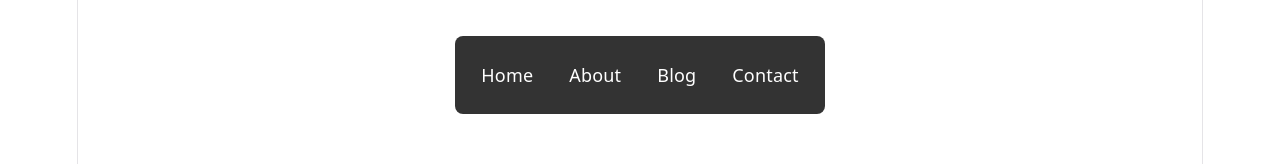
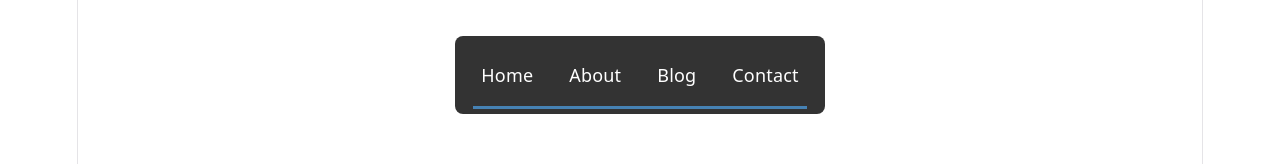
Before and after one commit to BAsnetSujan420/new-feature-2024, a React (Vite) app: page / in a window 1280 px wide. Shown: the top 164 px of the page. Built offline with nearby package versions, Linux system fonts and the light colour scheme.

Commit message:
hover effect on nav links with anchor

```diff
--- a/src/components/Navbar.jsx
+++ b/src/components/Navbar.jsx
@@ -8,7 +8,19 @@ const Wrapper = styled.nav`
   background: hsl(0 0% 0% / 0.8);
   padding: 8px;
   border-radius: 8px;
-  position: relative;
+  anchor-name: --hovered-link;
+
+  &::after {
+    content: '';
+    position: absolute;
+    top: calc(anchor(bottom) - 8px);
+    left: calc(anchor(left) + 1rem);
+    right: calc(anchor(right) + 1rem);
+    bottom: calc(anchor(bottom) + 5px);
+    background: steelblue;
+    position-anchor: --hovered-link;
+    transition: 300ms;
+  }
 
   @supports (corner-shape: squircle) {
     border-radius: 24px;
@@ -21,7 +33,11 @@ const NavList = styled.ul`
   list-style: none;
   display: flex;
 `;
-const Nav = styled.li``;
+const Nav = styled.li`
+  &:hover {
+    anchor-name: --hovered-link;
+  }
+`;
 const NavItem = styled.a`
   display: block;
   padding: 1rem;
```
